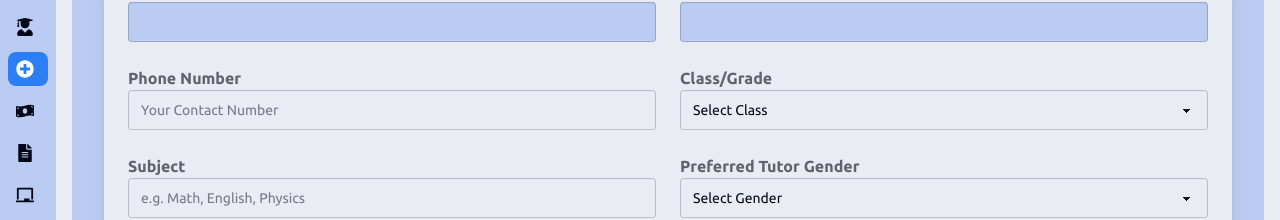
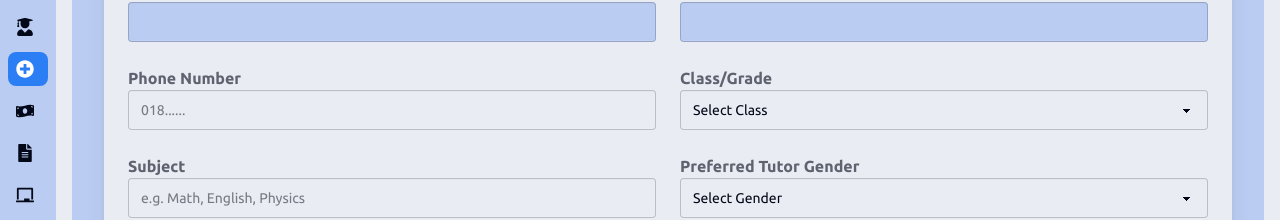
Before and after one commit to asemrashed/E-TuitionsBD-client, a React (Vite) app: page /dashboard/add-tuition in a window 1280 px wide. Shown: the part 226-446 px from the top of the page. Built offline with nearby package versions, Linux system fonts and the light colour scheme; no server answers.

Commit message:
number added to tuition form

```diff
--- a/src/pages/auth/Register.jsx
+++ b/src/pages/auth/Register.jsx
@@ -21,7 +21,7 @@ const onSubmit = async (data) => {
   setRegisterError("");
   setLoading(true);
 
-  const { firstName, lastName, email, password, role, image } = data;
+  const { firstName, lastName, email, password, role, image, phoneNumber } = data;
   const profileImage = image[0];
   const formData = new FormData();
   formData.append("image", profileImage);
@@ -49,6 +49,7 @@ const onSubmit = async (data) => {
       email: userResult.user.email,
       photoURL: photoURL,
       role: role,
+      phoneNumber: phoneNumber,
       status: "pending",
       createdAt: new Date(),
     };
--- a/src/pages/dashboard/add-tuition/AddTuition.jsx
+++ b/src/pages/dashboard/add-tuition/AddTuition.jsx
@@ -39,6 +39,7 @@ const AddTuition = () => {
         tutorName: user?.displayName,
         tutorEmail: user?.email,
         tutorPhoto: user?.photoURL,
+        phoneNumber: data?.phoneNumber,
       };
 
       const res = await axiosSecure.post("/tuitions", tuitionData);
@@ -106,9 +107,9 @@ const AddTuition = () => {
           </label>
           <input
             type="text"
-            placeholder="Your Contact Number"
+            placeholder="018......"
             className="input input-bordered w-full"
-            {...register("number", { required: true })}
+            {...register("phoneNumber", { required: true })}
           />
         </div>
 
```
